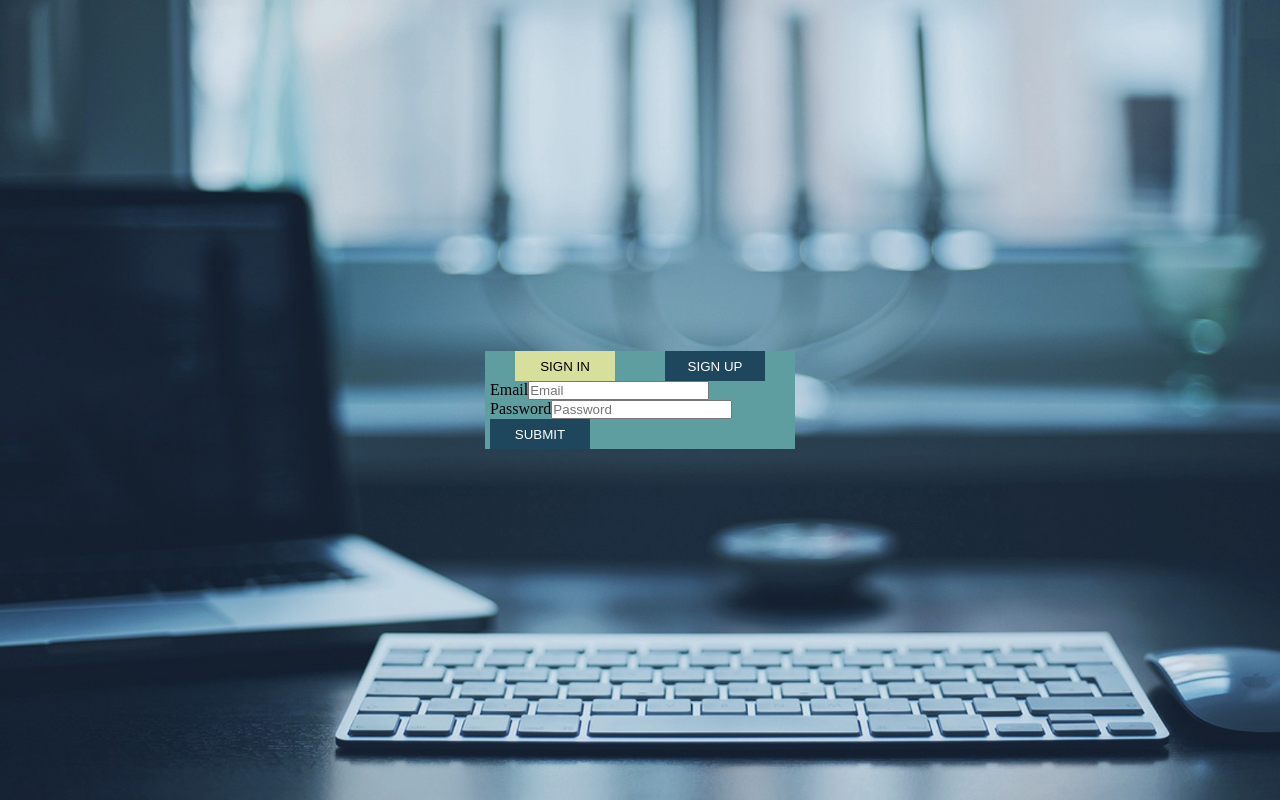
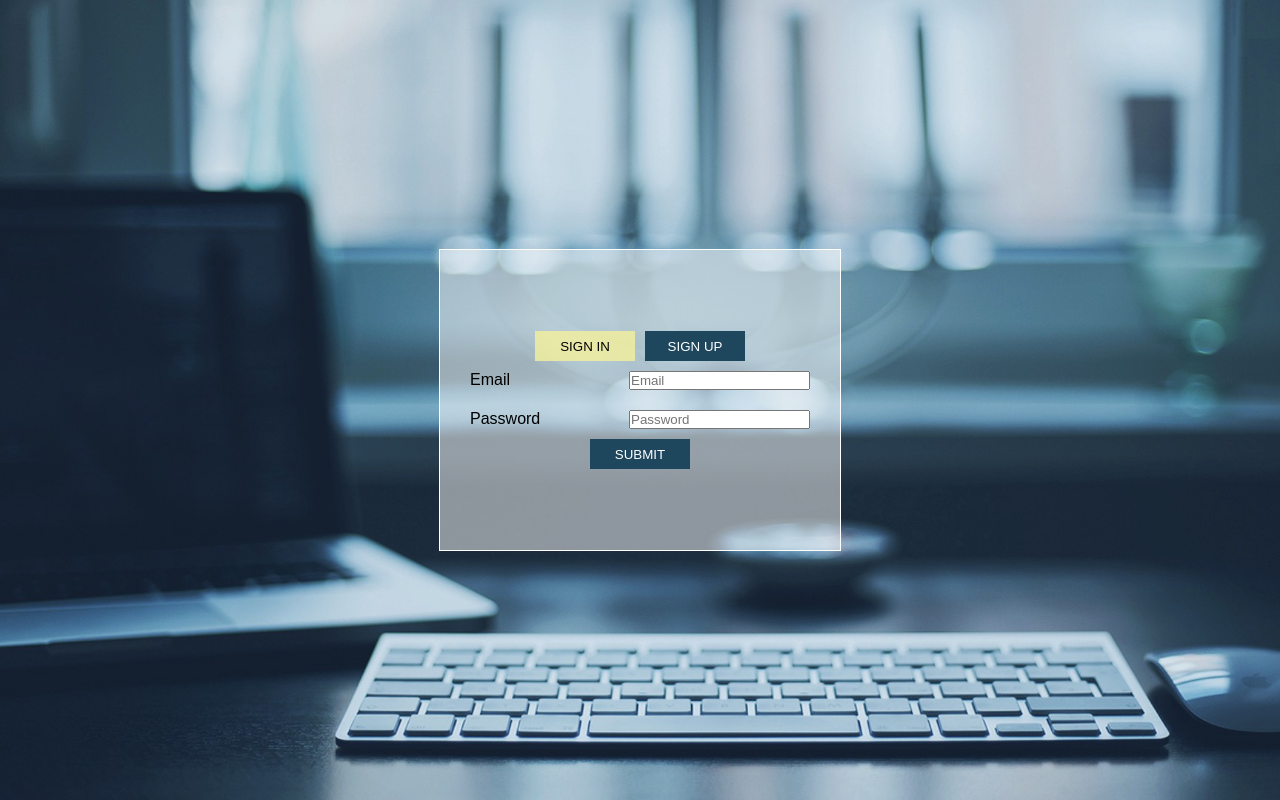
Before and after one commit to nik00did/usersChatReactJS, a React app: page / in a window 1280 px wide. Built offline with nearby package versions, Linux system fonts and the light colour scheme.

Commit message:
full view

```diff
--- a/src/client/modules/login/Login.jsx
+++ b/src/client/modules/login/Login.jsx
@@ -64,10 +64,31 @@ export default class Login extends Component {
 
     getSignUpPage = () => {
         return (
-            <div>
-                SIGN UP
-                <div>
-                    Hello!
+            <div className='logIn-page__field'>
+                <div className='logIn-page__input-data'>
+                    <div className='logIn-page__input-data_data'>
+                        <span >Name</span>
+                        <input placeholder='Name' type='text'/>
+                    </div>
+                    <div className='logIn-page__input-data_data'>
+                        <span >Email</span>
+                        <input placeholder='Email' type='email'/>
+                    </div>
+                    <div className='logIn-page__input-data_data'>
+                        <span >Password</span>
+                        <input placeholder='Password' type='password'/>
+                    </div>
+                    <div className='logIn-page__input-data_data'>
+                        <span>Config</span>
+                        <input placeholder='Config' type='password'/>
+                    </div>
+                </div>
+                <div className='logIn-page__button'>
+                    <button
+                        onClick={ () => this.handleSubmit(!this.state.isPlatformPage) }
+                        className='button'>
+                        Submit
+                    </button>
                 </div>
             </div>
         );
@@ -75,18 +96,18 @@ export default class Login extends Component {
 
     getSignInPage = () => {
         return (
-           <div>
-               <div className='wrapper-form__fields-container fields-container'>
-                   <div className='fields-container__field field'>
-                       <span className='field__span'>Email</span>
-                       <input className='field__input' placeholder='Email'/>
+           <div className='logIn-page__field'>
+               <div className='logIn-page__input-data'>
+                   <div className='logIn-page__input-data_data'>
+                       <span>Email</span>
+                       <input placeholder='Email' type='email'/>
                    </div>
-                   <div className='fields-container__field field'>
-                       <span className='field__span'>Password</span>
-                       <input className='field__input' placeholder='Password'/>
+                   <div className='logIn-page__input-data_data'>
+                       <span>Password</span>
+                       <input placeholder='Password' type='password'/>
                    </div>
                </div>
-               <div className='wrapper-form__submit-container submit-container'>
+               <div className='logIn-page__button'>
                    <button
                        onClick={ () => this.handleSubmit(!this.state.isPlatformPage) }
                        className='button'>
@@ -99,11 +120,11 @@ export default class Login extends Component {
 
     getLogInPage = () => {
         return (
-            <div className='wrapper__wrapper-form wrapper-form'>
-                <div className='wrapper-form__buttons-container buttons-container'>
+            <div className='logIn-page'>
+                <div className='logIn-page__controller'>
                     <button ref = {this.sighInRef}
                             onClick = {() => this.handleSignButton('signIn')}
-                            className='button active'>
+                            className='button button_logIn active'>
                         Sign In
                     </button>
                     <button ref = {this.sighUpRef}
--- a/src/client/modules/login/style.less
+++ b/src/client/modules/login/style.less
@@ -2,32 +2,74 @@
 
 @buttonTextColor: @white;
 
-.wrapper-form {
-  width: 300px;
-  height: auto;
-  position: absolute;
+.logIn-page {
+  border: 1px solid #fff;
+  width: 400px;
   display: flex;
   flex-direction: column;
   justify-content: center;
-  top: 50%;
-  left: 50%;
-  transform: translate(-50%, -50%);
-  padding: 0 5px;
-  background-color: cadetblue;
+  align-items: center;
+  height: 300px;
+  background-color: rgba(255, 255, 255, 0.5);
+  font-family: Arial, "Helvetica Neue", Helvetica, sans-serif;
 }
 
-.buttons-container {
+.logIn-page__controller {
   display: flex;
-  justify-content: space-around;
+  flex-direction: row;
+}
 
-  &__button {
-    background-color: cornflowerblue;
-    color: @buttonTextColor;
+.button_logIn {
+  margin-right: 10px;
+}
 
-    &:hover {
-      background-color: red;
-    }
-  }
+.logIn-page__field {
+  width: 90%;
+  display: flex;
+  flex-direction: column;
+}
 
+.logIn-page__input-data {
+  display: flex;
+  flex-direction: column;
+}
 
+.logIn-page__input-data_data {
+  display: flex;
+  justify-content: space-between;
+  margin: 10px;
 }
+
+.logIn-page__button {
+  display: flex;
+  justify-content: center;
+  align-items: center;
+}
+
+//.wrapper-form {
+//  width: 300px;
+//  height: auto;
+//  position: absolute;
+//  display: flex;
+//  flex-direction: column;
+//  justify-content: center;
+//  top: 50%;
+//  left: 50%;
+//  transform: translate(-50%, -50%);
+//  padding: 0 5px;
+//  background-color: cadetblue;
+//}
+//
+//.buttons-container {
+//  display: flex;
+//  justify-content: space-around;
+//
+//  &__button {
+//    background-color: cornflowerblue;
+//    color: @buttonTextColor;
+//
+//    &:hover {
+//      background-color: red;
+//    }
+//  }
+//}
--- a/src/client/styles.less
+++ b/src/client/styles.less
@@ -26,4 +26,7 @@
   background-image: url(@background);
   background-size: cover;
   background-repeat: no-repeat;
+  display: flex;
+  justify-content: center;
+  align-items: center;
 }
```
